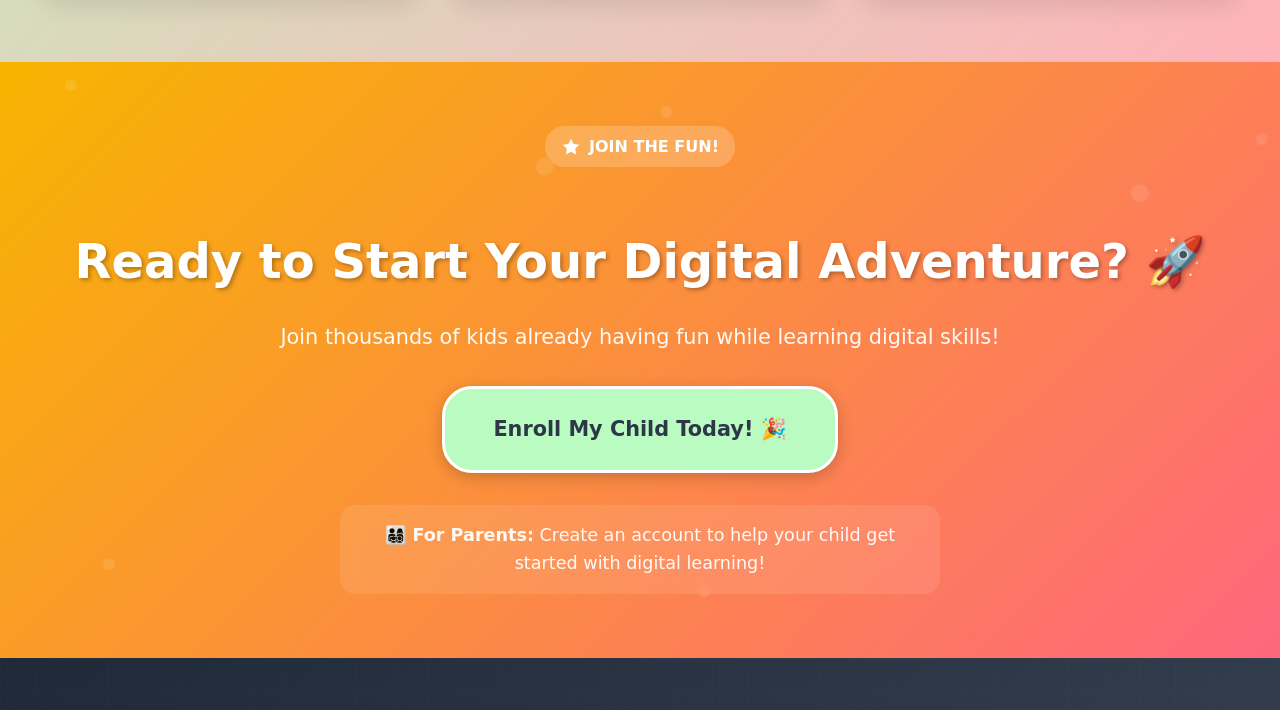
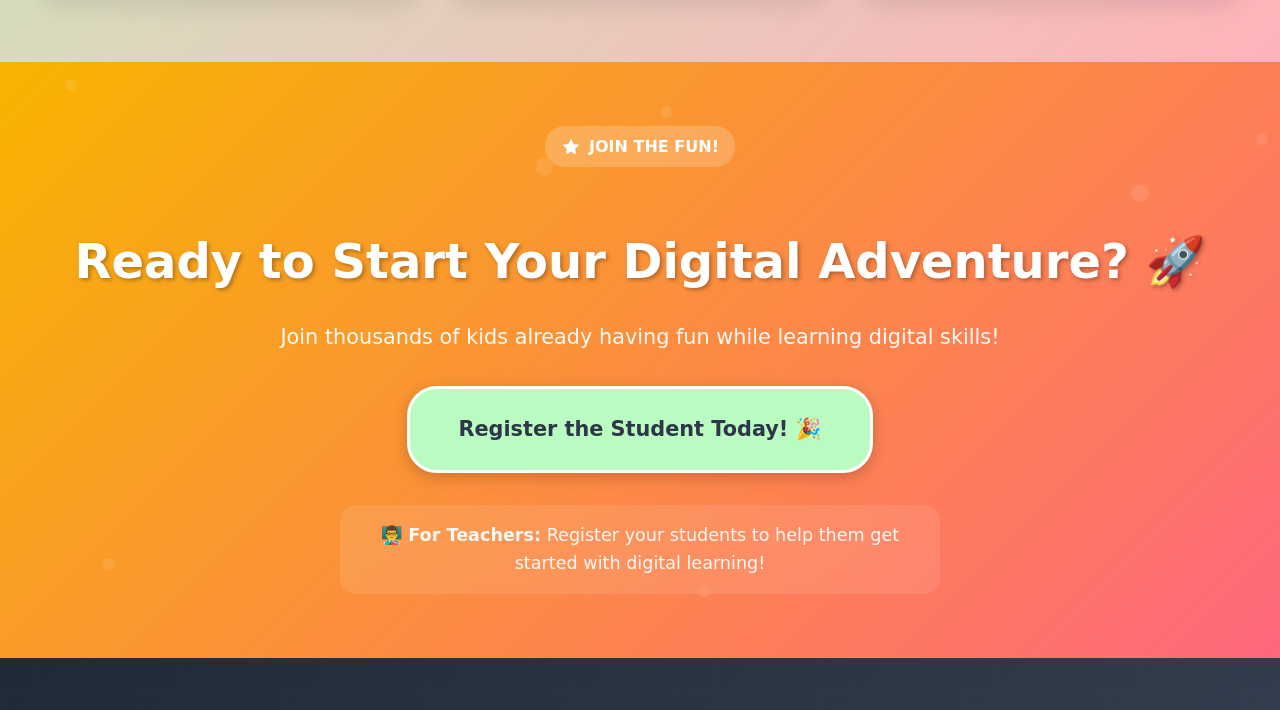
Before and after one commit to Telesphore-Uwabera/DigLearners, a React (Vite) app in the folder frontend/: page / in a window 1280 px wide. Shown: the part 1650-2360 px from the top of the page. Built offline with nearby package versions, Linux system fonts and the light colour scheme; no server answers.

Commit message:
Update enrollment text to student registration - Changed Enroll My Child to Register the Student - Changed For Parents to For Teachers - Updated English and Kinyarwanda translations

```diff
--- a/frontend/src/contexts/LanguageContext.jsx
+++ b/frontend/src/contexts/LanguageContext.jsx
@@ -258,7 +258,7 @@ const translations = {
     'welcome.title': 'DigLearners',
     'welcome.subtitle': 'Fun Digital Learning for Kids!',
     'welcome.description': 'Learn digital skills through exciting games, puzzles, and activities! Perfect for young learners with colorful lessons and fun challenges.',
-    'welcome.enrollChild': 'Enroll My Child',
+    'welcome.enrollChild': 'Register the Student',
     'welcome.login': 'Login',
     'welcome.whyDigLearners': 'Why Kids Love DigLearners!',
     'welcome.feature1': 'Fun Games & Puzzles',
@@ -275,9 +275,9 @@ const translations = {
     'welcome.feature6Desc': 'Beautiful colors and fun characters make learning exciting and enjoyable!',
     'welcome.readyToStart': 'Ready to Start Your Digital Adventure?',
     'welcome.joinThousands': 'Join thousands of kids already having fun while learning digital skills!',
-    'welcome.enrollToday': 'Enroll My Child Today!',
-    'welcome.forParents': 'For Parents:',
-    'welcome.parentNote': 'Create an account to help your child get started with digital learning!',
+    'welcome.enrollToday': 'Register the Student Today!',
+    'welcome.forParents': 'For Teachers:',
+    'welcome.parentNote': 'Register your students to help them get started with digital learning!',
     'welcome.chooseLanguage': 'Choose Language',
     'welcome.madeByTeachers': 'MADE BY TEACHERS',
     'welcome.joinTheFun': 'JOIN THE FUN!'
@@ -528,7 +528,7 @@ const translations = {
     'welcome.title': 'DigLearners',
     'welcome.subtitle': 'Kwiga neza amasomo y\'ikoranabuhanga',
     'welcome.description': 'Menyekanisha ubumenyi bwa digital ukoresheje imikino myiza, ibisubizo, n\'ibikorwa by\'ubwoba! Byiza ku banyeshuri bato bafite amasomo y\'amabara n\'ibigerageza by\'ubwoba.',
-    'welcome.enrollChild': 'Kwandikisha umwana',
+    'welcome.enrollChild': 'Kwandikisha umunyeshuli',
     'welcome.login': 'Injira',
     'welcome.whyDigLearners': 'Kuki Abana Bakunda DigLearners!',
     'welcome.feature1': 'Imikino myiza n\'Ibisubizo',
@@ -545,9 +545,9 @@ const translations = {
     'welcome.feature6Desc': 'Amabara meza n\'abantu b\'ubwoba bikora kwiga byishimishije kandi byishimishije!',
     'welcome.readyToStart': 'Witeguye Gutangira Ubwoba bwawe bwa Digital?',
     'welcome.joinThousands': 'Jya ku bana benshi bamaze kwishimira kwiga ubumenyi bwa digital!',
-    'welcome.enrollToday': 'Kwandikisha umwana uyu munsi!',
-    'welcome.forParents': 'Ku Babyeyi:',
-    'welcome.parentNote': 'Kora konte y\'umukoresha kugira ngo ufashwe umwana wawe gutangira kwiga digital!',
+    'welcome.enrollToday': 'Kwandikisha umunyeshuli uyu munsi!',
+    'welcome.forParents': 'Ku Barimu:',
+    'welcome.parentNote': 'Kwandikisha abanyeshuli bawe kugira ngo bagire icyo bakanga gutangira kwiga digital!',
     'welcome.chooseLanguage': 'Hitamo Ururimi',
     'welcome.madeByTeachers': 'Byakozwe n\'abarimu',
     'welcome.joinTheFun': 'JYA KU BWUBA!'
--- a/frontend/src/pages/public/Home.jsx
+++ b/frontend/src/pages/public/Home.jsx
@@ -120,7 +120,7 @@ const Home = () => {
             </Link>
           </div>
           <div className="parent-note">
-            <p>👨‍👩‍👧‍👦 <strong>{t('welcome.forParents')}</strong> {t('welcome.parentNote')}</p>
+            <p>👨‍🏫 <strong>{t('welcome.forParents')}</strong> {t('welcome.parentNote')}</p>
           </div>
         </div>
       </section>
```
